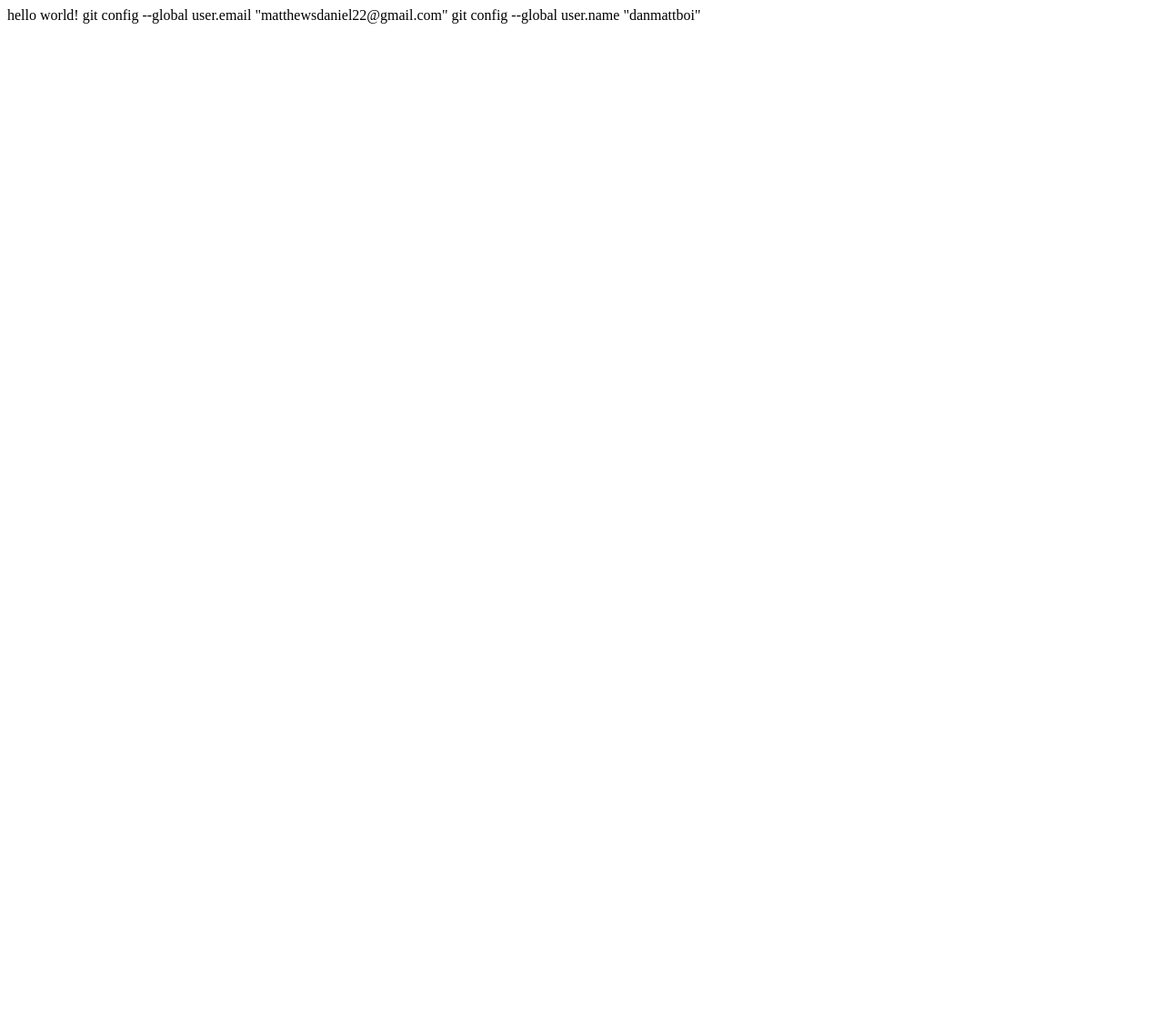
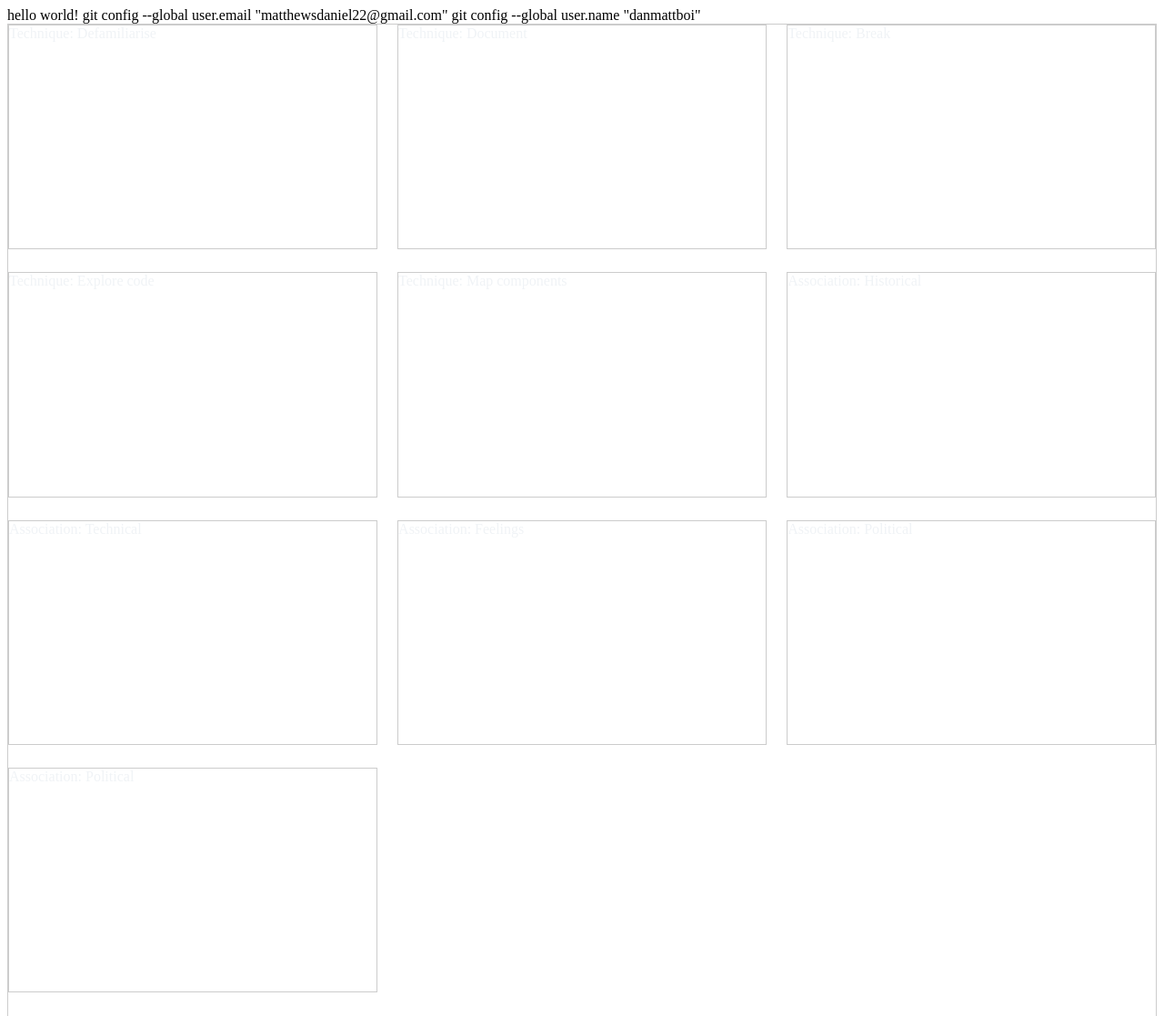
Before and after one commit to danmattboi/interface-narratives, a plain HTML site: page index.html in a window 1280 px wide. Shown: the top 1117 px of the page at 91% size. Before the commit the page ends 800 px from the top, so only its background shows below. Drawn offline with Linux system fonts and the light colour scheme.

Commit message:
Added html

```diff
--- a/index.html
+++ b/index.html
@@ -2,3 +2,59 @@ hello world!
 
 git config --global user.email "matthewsdaniel22@gmail.com"
 git config --global user.name "danmattboi"
+
+<!DOCTYPE html>
+</head>
+     <style>
+/* GRID OF 'FLEXBOX' BOXES */
+.container {
+	display: flex;
+	flex-wrap: wrap;
+	justify-content: space-between;
+}
+.item {
+	width: 32%;
+  padding-bottom: 18%; /* 32:18, i.e. 16:9 */
+  margin-bottom: 2%; /* (100-32*3)/2 */
+  background-color: rgba(255,255,255,0.8);
+  color: rgb(240, 243, 246);
+  background-size: cover;
+}
+div{border:1px solid #ccc;}
+     </style>
+<body>
+    <div class="container">
+        <div class="item">
+            Technique: Defamiliarise
+        </div>
+        <div class="item">
+            Technique: Document
+        </div>
+        <div class="item">
+            Technique: Break
+        </div>
+        <div class="item">
+            Technique: Explore code
+        </div>
+        <div class="item">
+            Technique: Map components
+        </div>
+        <div class="item">
+            Association: Historical
+        </div>
+        <div class="item">
+            Association: Technical
+        </div>
+        <div class="item">
+            Association: Feelings
+        </div>
+        <div class="item">
+            Association: Political
+        </div>
+        <div class="item">
+            Association: Political
+        </div>
+    </div>
+
+</body>
+</html>
```
